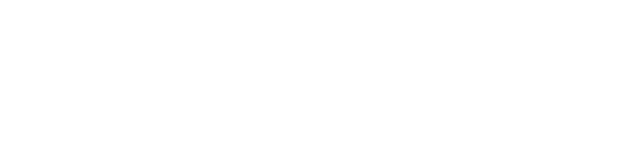
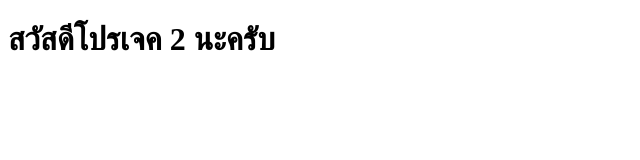
Before and after one commit to peerasak-hub/project2, a plain HTML site: page index.html in a window 1280 px wide. Shown: the whole page, without its empty margins (0-640 px from the left). Drawn offline with Linux system fonts and the light colour scheme.

Commit message:
เพิ่มบรรทัดที่ 2

```diff
--- a/index.html
+++ b/index.html
@@ -7,6 +7,6 @@
     <title>Document</title>
 </head>
 <body>
-
+    <h1>สวัสดีโปรเจค 2 นะครับ</h1>
 </body>
 </html>
```
